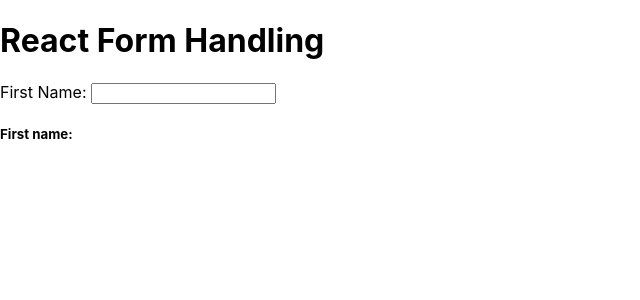
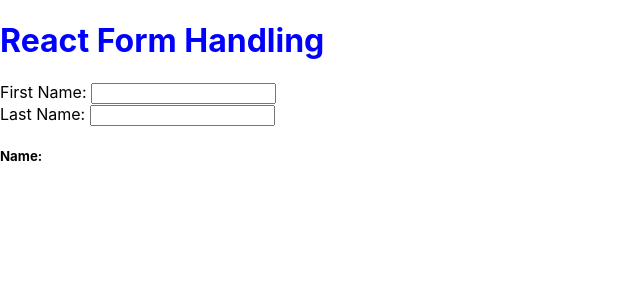
Before and after one commit to vinodnextcoder/react-todo-app, a React (Create React App) app in the folder react-form-handling/: page / in a window 1280 px wide. Shown: the top 300 px of the page, without its empty margins (0-640 px from the left). Built offline with nearby package versions, Linux system fonts and the light colour scheme.

Commit message:
multiple input fild

```diff
--- a/react-form-handling/src/App.js
+++ b/react-form-handling/src/App.js
@@ -2,18 +2,24 @@
 import "./App.css"
 
 function App() {
-  const [fname, setFname] = useState("")
+  const [state, setState] = useState({    fname: "",    lname: "",  })
+  const handleChange = e => {
+    setState({      ...state,      [e.target.name]: e.target.value,    })  }
 
-  const handleChange = e => {    setFname(e.target.value)  }
   return (
     <div>
-      <h1>React Form Handling</h1>
+      <h1 style={{color: "blue"}}>React Form Handling</h1>
       <form>
         <label>
           First Name:{" "}
-          <input type="text" value={fname} onChange={handleChange} />        </label>
-      </form>
-      <h5>First name: {fname}</h5>
+          <input
+            type="text"
+            name="fname"            value={state.fname}            onChange={handleChange}
+          />
+        </label>{" "}<br></br>
+        <label>          Last Name:{" "}          <input            type="text"            name="lname"            value={state.lname}            onChange={handleChange}          />        </label>      </form>
+      <h5>
+        Name: {state.fname} {state.lname}      </h5>
     </div>
   )
 }
```
